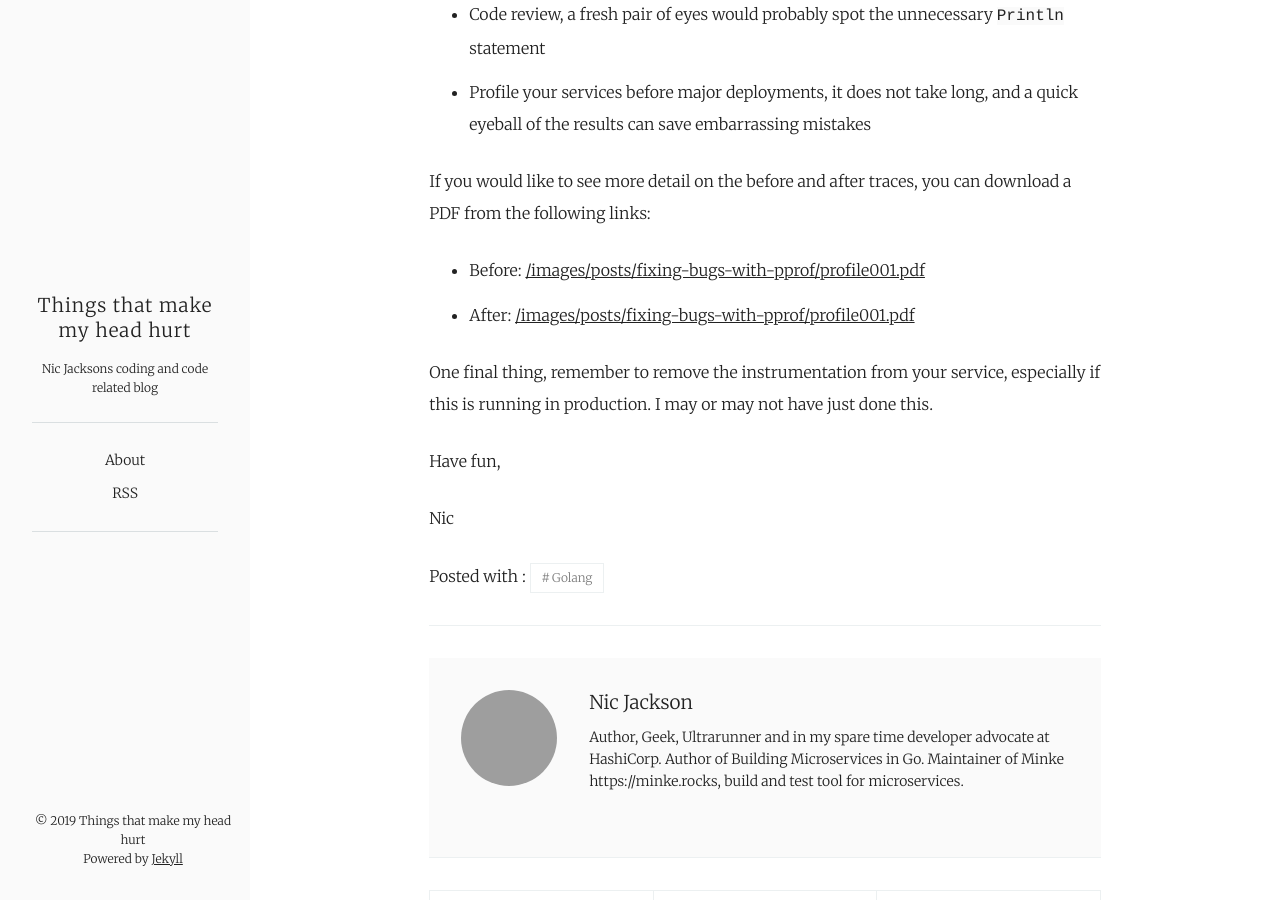
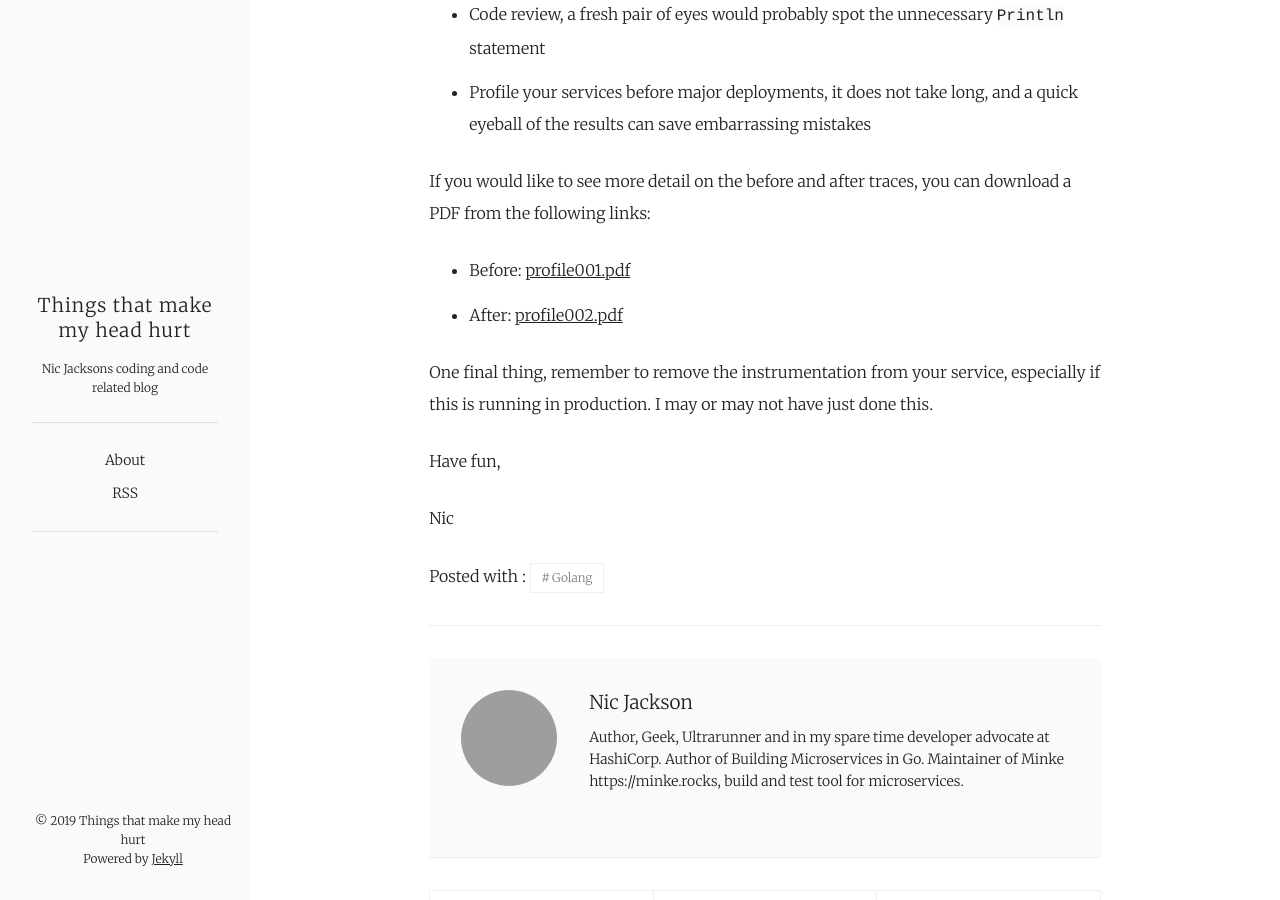
Before and after one commit to nicholasjackson/nicholasjackson.github.io, a Jekyll site: the page built from _posts/2019-03-01-fixing-bugs-with-pprof.markdown, in a window 1280 px wide and 900 px high, scrolled down 8432 px. Built offline with Jekyll 4.4.1, drawn with Linux system fonts in a browser that asks for light colours; comment, search, counter and statistics services are not loaded; grey boxes are pictures that could not be loaded.

Commit message:
fix image location:

```diff
--- a/_posts/2019-03-01-fixing-bugs-with-pprof.markdown
+++ b/_posts/2019-03-01-fixing-bugs-with-pprof.markdown
@@ -112,8 +112,8 @@ If you want a takeaway, I have two:
 
 If you would like to see more detail on the before and after traces, you can download a PDF from the following links:
 
-* Before: [/images/posts/fixing-bugs-with-pprof/profile001.pdf](/images/posts/fixing-bugs-with-pprof/profile001.pdf)
-* After: [/images/posts/fixing-bugs-with-pprof/profile001.pdf](/images/posts/fixing-bugs-with-pprof/profile001.pdf)
+* Before: [profile001.pdf](/images/posts/fixing-bugs-with-pprof/profile001.pdf)
+* After: [profile002.pdf](/images/posts/fixing-bugs-with-pprof/profile002.pdf)
 
 One final thing, remember to remove the instrumentation from your service, especially if this is running in production.  I may or may not have just done this.
 
```
